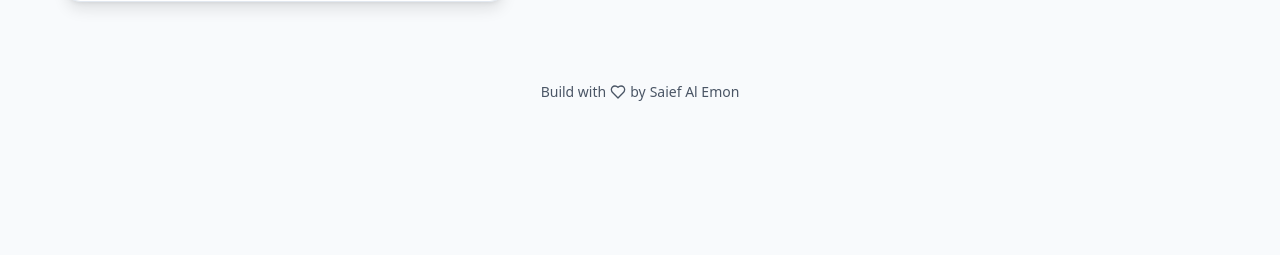
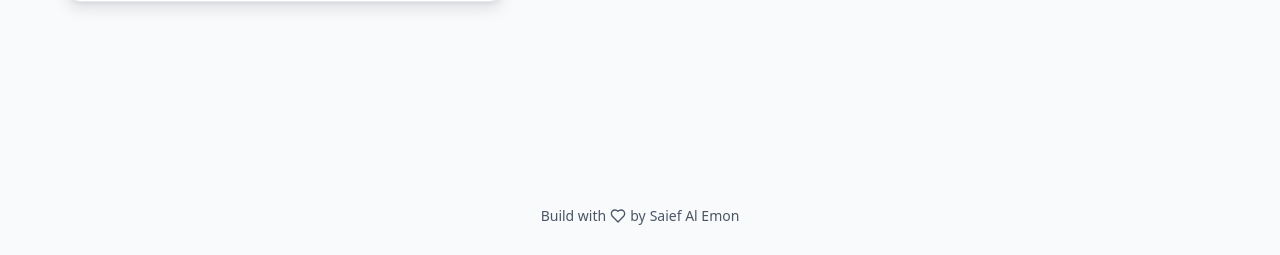
Before and after one commit to iamsaief/reactjs, a React (Vite) app: page /projects/chrono-craft in a window 1280 px wide. Shown: the part 542-797 px from the top of the page. Built offline with nearby package versions, Linux system fonts and the light colour scheme; no server answers.

Commit message:
minor fixes

```diff
--- a/src/pages/home/LayoutComponent.jsx
+++ b/src/pages/home/LayoutComponent.jsx
@@ -3,7 +3,7 @@ export const LayoutComponent = () => {
     <>
       <div className="max-w-4xl mx-auto">
         <div className="space-y-3 text-white">
-          <h1>Project list 2</h1>
+          <h1>🛠️ Coming soon ... </h1>
         </div>
       </div>
     </>
--- a/src/projects/chrono-craft/ChronoCraft.jsx
+++ b/src/projects/chrono-craft/ChronoCraft.jsx
@@ -18,7 +18,7 @@ export const ChronoCraft = () => {
     <AgeProvider>
       <PageMeta title="Chrono Craft" />
 
-      <div className="min-h-screen bg-slate-50 dark:bg-slate-900 text-slate-800 dark:text-slate-200 font-sans transition-colors duration-300">
+      <div className="min-h-screen bg-slate-50 dark:bg-slate-900 text-slate-800 dark:text-slate-200 font-sans transition-colors duration-300 flex flex-col">
         <Header />
         <main className="container mx-auto p-4 md:p-8">
           {/* Main content area with a responsive grid layout. */}
@@ -36,7 +36,7 @@ export const ChronoCraft = () => {
             </div>
           </div>
         </main>
-        <footer className="text-center p-4 mt-8 text-sm text-slate-500 dark:text-slate-400">
+        <footer className="mt-auto px-4 py-8 text-center text-sm text-slate-500 dark:text-slate-400">
           <p className="text-gray-600 flex items-center justify-center gap-1">
             Build with <Heart className="h-4 w-4" /> by{" "}
             <a href="https://www.linkedin.com/in/saiefalemon/" className="hover:underline">
```
